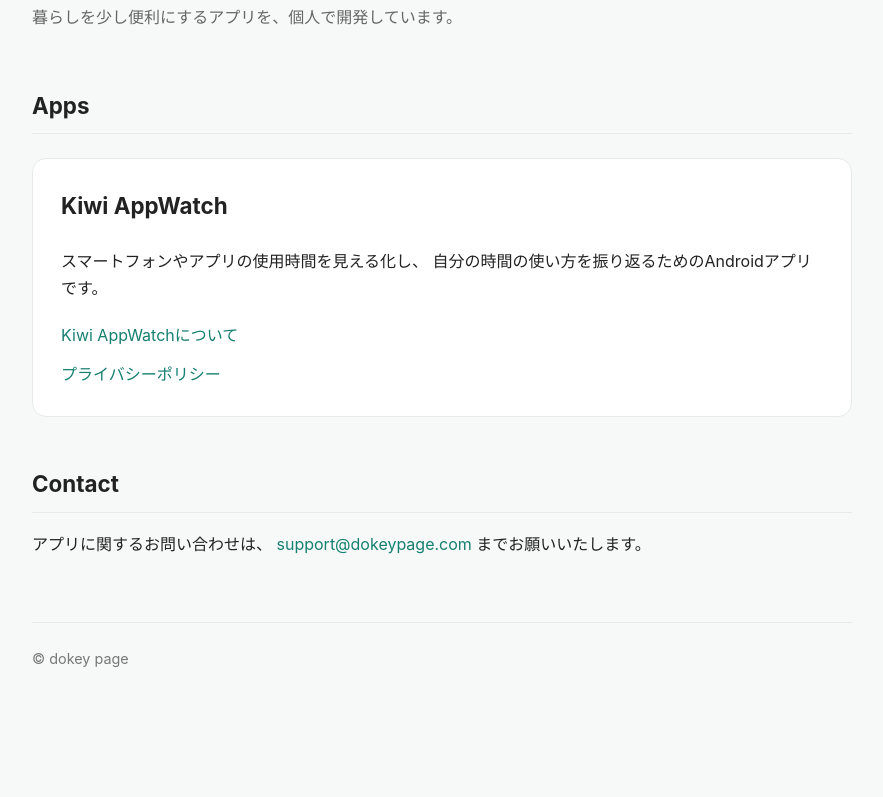
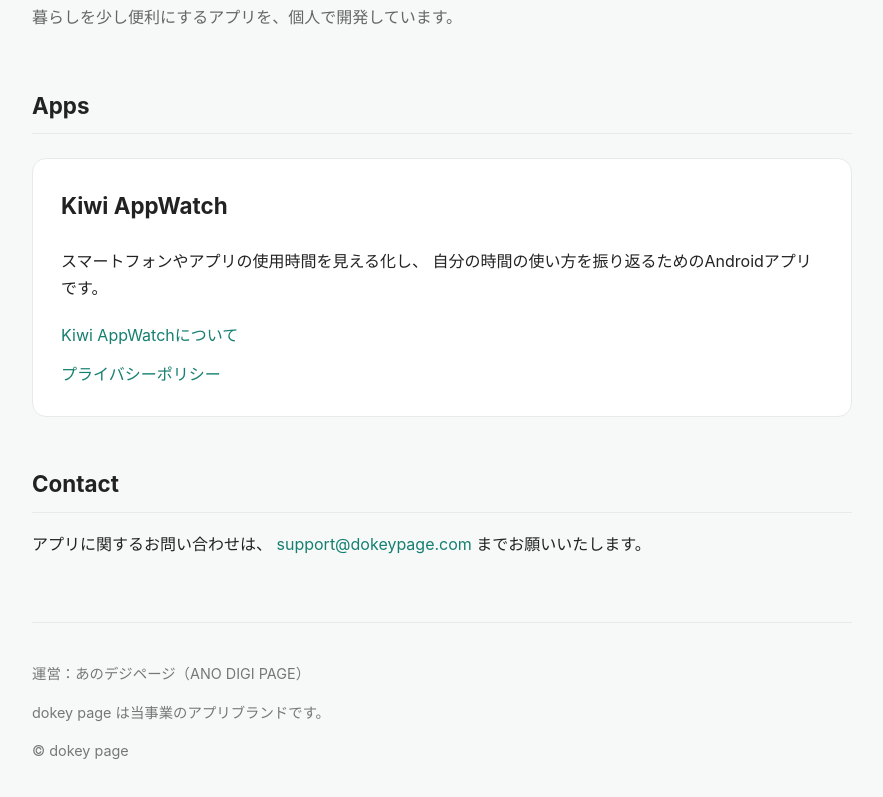
Before and after one commit to shtomorrowtoday12-maker/dokeypage-website, a plain HTML site: page index.html in a window 1280 px wide. Shown: the part 159-956 px from the top of the page, without its empty margins (198-1081 px from the left). Before the commit the page ends 911 px from the top, so only its background shows below. Drawn offline with Linux system fonts and the light colour scheme.

Commit message:
運営者情報を追加

```diff
--- a/index.html
+++ b/index.html
@@ -111,9 +111,11 @@
       までお願いいたします。
     </p>
 
-    <footer>
-      © dokey page
-    </footer>
+<footer>
+  <p>運営：あのデジページ（ANO DIGI PAGE）</p>
+  <p>dokey page は当事業のアプリブランドです。</p>
+  <p>© dokey page</p>
+</footer>
   </main>
 </body>
 </html>
```
